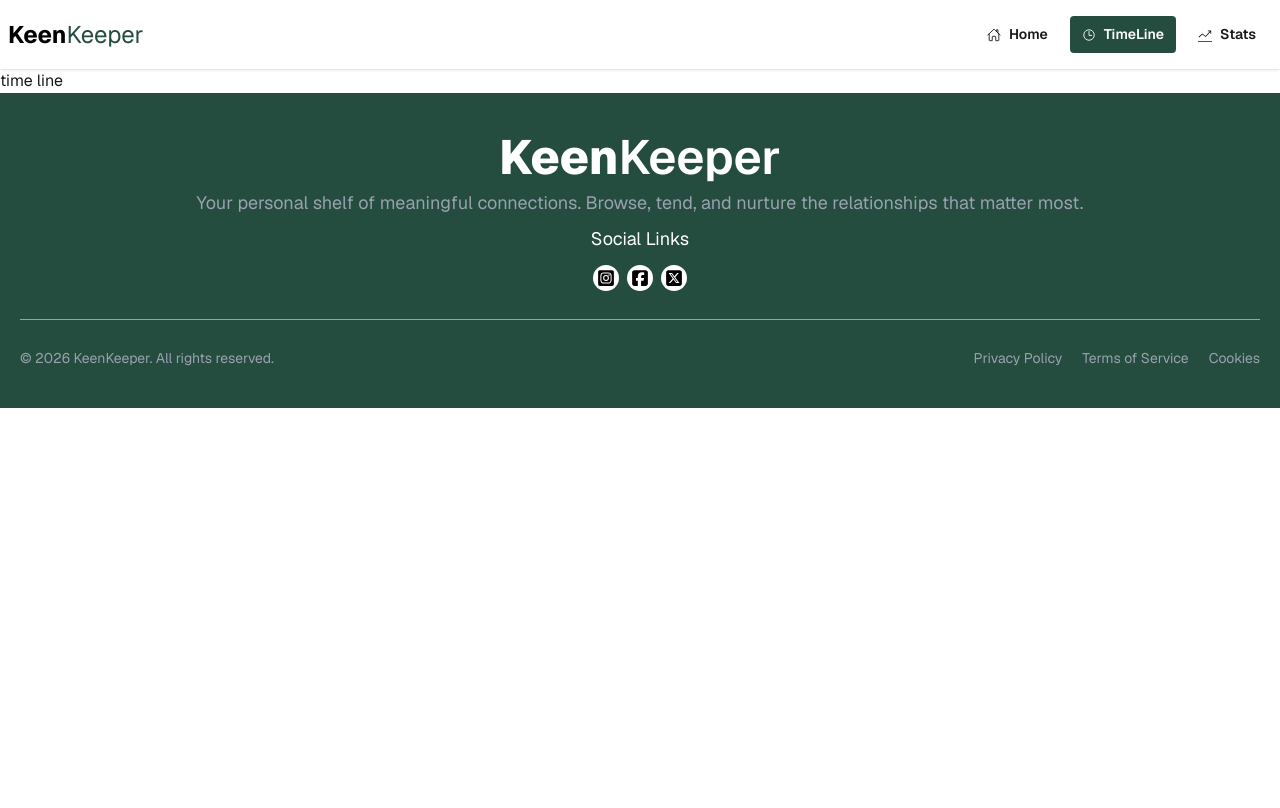
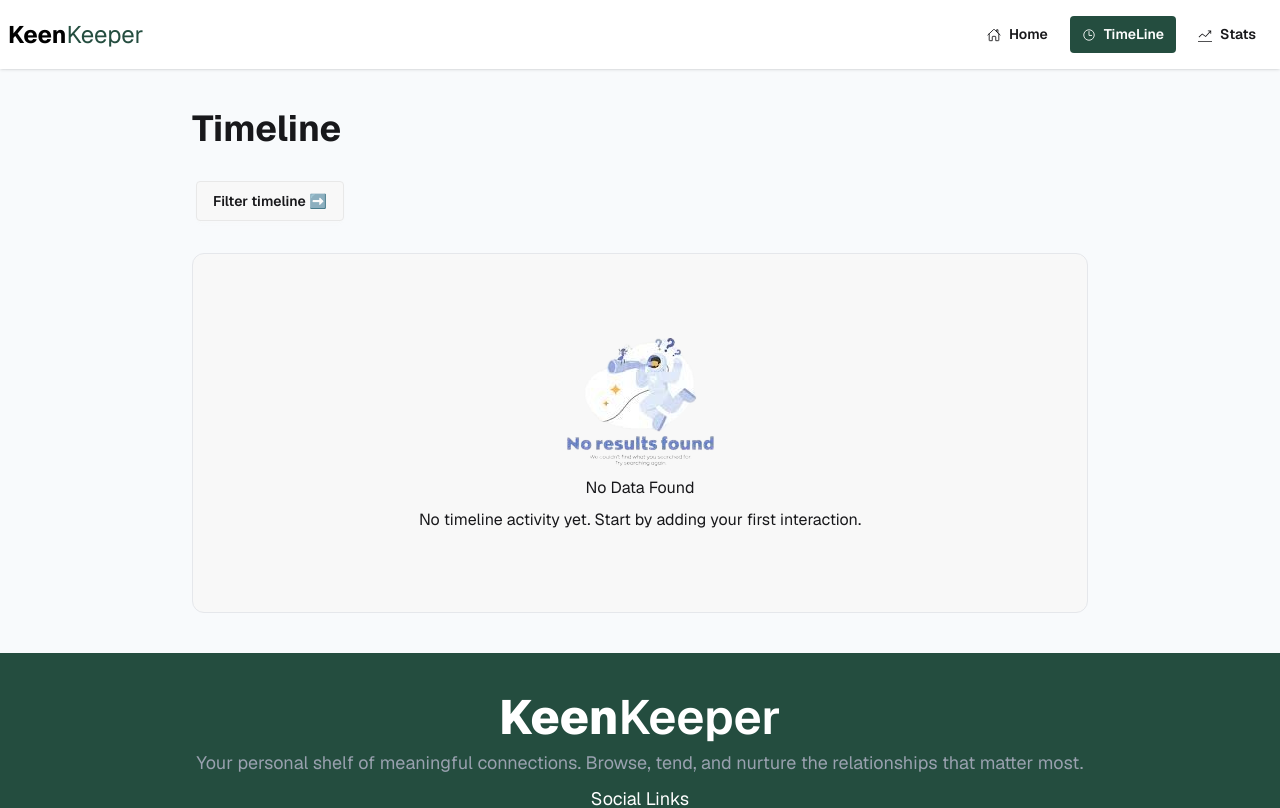
Before and after one commit to Md-Abdullah303/B-13-A-7, a React (Vite) app: page /timeline in a window 1280 px wide. Shown: the top 808 px of the page. Built offline with nearby package versions, Linux system fonts and the light colour scheme.

Commit message:
added timeline page with all history data and if there is no data you can saw a not data found page filter futured are not working aso

```diff
--- a/src/assets/pages/FriendDetails/FriendDetails.jsx
+++ b/src/assets/pages/FriendDetails/FriendDetails.jsx
@@ -2,12 +2,11 @@ import React, { use } from "react";
 import MyFriends from "../../../Hooks/MyFriends";
 import { useLoaderData, useParams } from "react-router";
 import { LuBellRing } from "react-icons/lu";
-import { MdDeleteForever } from "react-icons/md";
-import callImg from "../../img/call.png";
-import taxtImg from "../../img/text.png";
-import videoCallPng from "../../img/video.png";
+import { MdDeleteForever, MdOutlineTextsms } from "react-icons/md";
 import { FaArchive } from "react-icons/fa";
 import { TimelineDataContext } from "../../../context/TimelineContextProvider/TimelineDataContext";
+import { BiSolidPhoneCall } from "react-icons/bi";
+import { IoMdVideocam } from "react-icons/io";
 
 /***
  *
@@ -79,7 +78,7 @@ const FriendDetails = () => {
     };
 
     setTimeline([...timeline, timeLineData]);
-    console.log(timeline);
+    // console.log(timeline);
   };
 
   // console.log(timeline);
@@ -174,21 +173,21 @@ const FriendDetails = () => {
                 onClick={() => handleTimeline("call", expectedFriendData.id)}
                 className="cursor-pointer hover:bg-[#dee2e6] border border-gray-300 bg-[#F8FAFC] flex flex-col items-center justify-center py-5 rounded-xl gap-2.5 "
               >
-                <img src={callImg} alt="call img" />
+                <div className="text-5xl"><BiSolidPhoneCall /></div>
                 <h3 className="text-xl text-gray-500 font-semibold">Call</h3>
               </div>
               <div
                 onClick={() => handleTimeline("text", expectedFriendData.id)}
                 className="cursor-pointer hover:bg-[#dee2e6] border border-gray-300 bg-[#F8FAFC] flex flex-col items-center justify-center py-5 rounded-xl gap-2.5 "
               >
-                <img src={taxtImg} alt="call img" />
+                <div className="text-5xl"><MdOutlineTextsms /></div>
                 <h3 className="text-xl text-gray-500 font-semibold">Text</h3>
               </div>
               <div
                 onClick={() => handleTimeline("video", expectedFriendData.id)}
                 className="cursor-pointer hover:bg-[#dee2e6] border border-gray-300 bg-[#F8FAFC]  flex flex-col items-center justify-center py-5 rounded-xl gap-2.5 "
               >
-                <img src={videoCallPng} alt="call img" />
+                <div className="text-5xl"><IoMdVideocam /></div>
                 <h3 className="text-xl text-gray-500 font-semibold">Video</h3>
               </div>
             </div>
--- a/src/assets/pages/TimeLine/TimeLine.jsx
+++ b/src/assets/pages/TimeLine/TimeLine.jsx
@@ -1,11 +1,70 @@
-import React from 'react';
+import React, { use } from "react";
+import { TimelineDataContext } from "../../../context/TimelineContextProvider/TimelineDataContext";
+import callImg from "../../img/call.png";
+import taxtImg from "../../img/text.png";
+import videoCallPng from "../../img/video.png";
+import TimelineNotfoundPage from "../../../components/TimelineNotfoundPage/TimelineNotfoundPage";
 
 const TimeLine = () => {
-    return (
-        <div>
-            time line
+  const { timeline } = use(TimelineDataContext);
+  console.log(timeline);
+
+  return (
+    <div className="py-10 bg-[#F8FAFC]">
+      <div className="w-[90%] sm:w-[70%] mx-auto ">
+        <h1 className="text-4xl font-bold ">Timeline</h1>
+
+        {/* dropdown  */}
+        <div className=" py-7">
+          <div className="dropdown dropdown-right">
+            <div tabIndex={0} role="button" className="btn m-1">
+              Filter timeline ➡️
+            </div>
+            <ul
+              tabIndex="-1"
+              className="dropdown-content menu bg-base-100 rounded-box z-1 w-52 p-2 shadow-sm"
+            >
+              <li>
+                <a>Text</a>
+              </li>
+              <li>
+                <a>Call</a>
+              </li>
+              <li>
+                <a>Video</a>
+              </li>
+            </ul>
+          </div>
         </div>
-    );
+
+        {
+            timeline.length > 0 ? <div className=" space-y-3">
+          {timeline.map((time, ind) => (
+            <div
+              className="bg-white border border-gray-300 rounded-lg py-4 px-6 flex items-center gap-3.5"
+              key={ind}
+            >
+              <div className="">
+                {time.type === "call" && <img src={callImg} alt="call img" />}
+                {time.type === "video" && <img src={videoCallPng} alt="call img" />}
+                {time.type === "text" && <img src={taxtImg} alt="call img" />}
+              </div>
+              <div className="">
+                <h1 className="text-xl font-bold text-[#244D3F]">
+                  {time.type}{" "}
+                  <span className="text-sm font-normal text-[#64748B]">
+                    with {time.name}
+                  </span>
+                </h1>
+                <p className="text-sm font-normal text-[#64748B]">{`${time.month} ${time.day} ${time.year}`}</p>
+              </div>
+            </div>
+          ))}
+        </div> : <TimelineNotfoundPage></TimelineNotfoundPage>
+        }
+      </div>
+    </div>
+  );
 };
 
 export default TimeLine;
--- /dev/null
+++ b/src/components/TimelineNotfoundPage/TimelineNotfoundPage.jsx
@@ -0,0 +1,14 @@
+import React from "react";
+import noDataFound from "../../assets/img/noDataFundImg-removebg-preview.png";
+
+const TimelineNotfoundPage = () => {
+  return (
+    <div className="flex flex-col items-center gap-2 py-20 bg-base-200 border border-gray-200 rounded-xl">
+      <img src={noDataFound} alt="noDataFound" />
+      <h1>No Data Found</h1>
+      <p>No timeline activity yet. Start by adding your first interaction.</p>
+    </div>
+  );
+};
+
+export default TimelineNotfoundPage;
```
Also changed, not shown: src/assets/img/noDataFundImg-removebg-preview.png (added).
